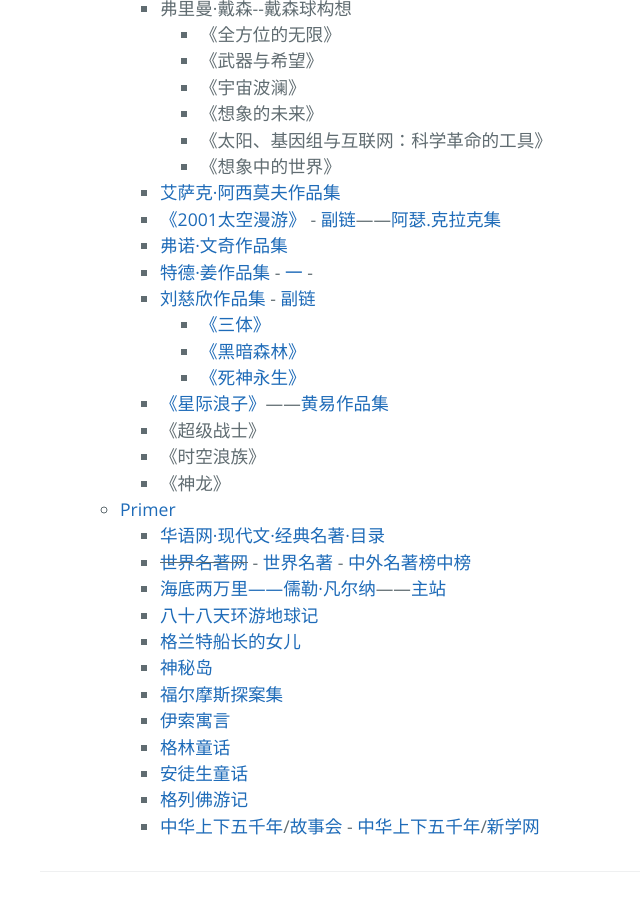
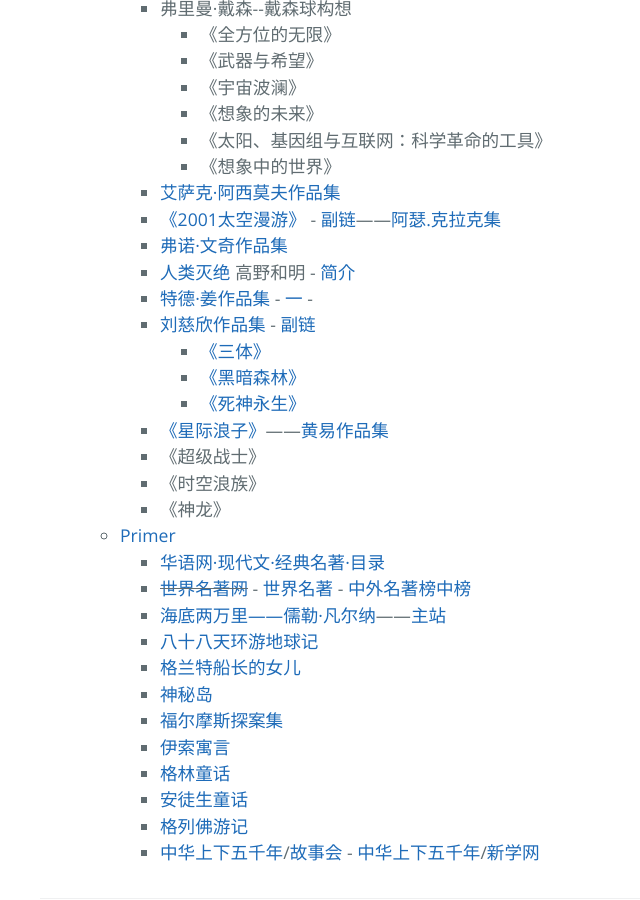
Before and after one commit to AmbroseRen/test, a Jekyll site: the page built from Library/BookListsOne.md, in a window 1280 px wide and 900 px high, scrolled down 4599 px. Shown: the whole window, without its empty margins (184-824 px from the left). Built offline with Jekyll 4.4.1, drawn with Linux system fonts in a browser that asks for light colours; our own code applies the rules of GitHub Pages for plain Markdown files; the repository's description, which GitHub fills in, is left out.

Commit message:
Update BookListsOne.md

```diff
--- a/Library/BookListsOne.md
+++ b/Library/BookListsOne.md
@@ -254,7 +254,8 @@
                     <li><a href="https://www.kanunu8.com/files/writer/448.html">艾萨克·阿西莫夫作品集</a></li>
                     <li><a href="https://www.kanunu8.com/book3/6422/">《2001太空漫游》</a> - <a href="https://www.cbxs.net/kehuan/3729/">副链</a>——<a href="https://www.kanunu8.com/files/writer/1651.html">阿瑟.克拉克集</a></li>
 		    <li><a href="https://www.kanunu8.com/files/writer/6451.html">弗诺·文奇作品集</a></li>
-                    <li><a href="https://www.kanunu8.com/files/writer/6445.html">特德·姜作品集</a> - <a href="https://www.yooread.net/writer/1904/">一</a> - <a href=""></a></li>
+                    <li><a href="https://cdn.jsdelivr.net/gh/AmbroseRen/Picture@master/book/Science/%E4%BA%BA%E7%B1%BB%E7%81%AD%E7%BB%9D.pdf">人类灭绝</a> 高野和明 - <a href="http://www.ebook80.com/popular/4084.html">简介</a></li>
+		    <li><a href="https://www.kanunu8.com/files/writer/6445.html">特德·姜作品集</a> - <a href="https://www.yooread.net/writer/1904/">一</a> - <a href=""></a></li>
 		    <li><a href="http://liucixin.zuopinj.com/">刘慈欣作品集</a> - <a href="https://www.51shucheng.net/zuojia/liucixin">副链</a>
                         <ul>
                             <li><a href="https://www.51shucheng.net/kehuan/santi">《三体》</a></li>
```
